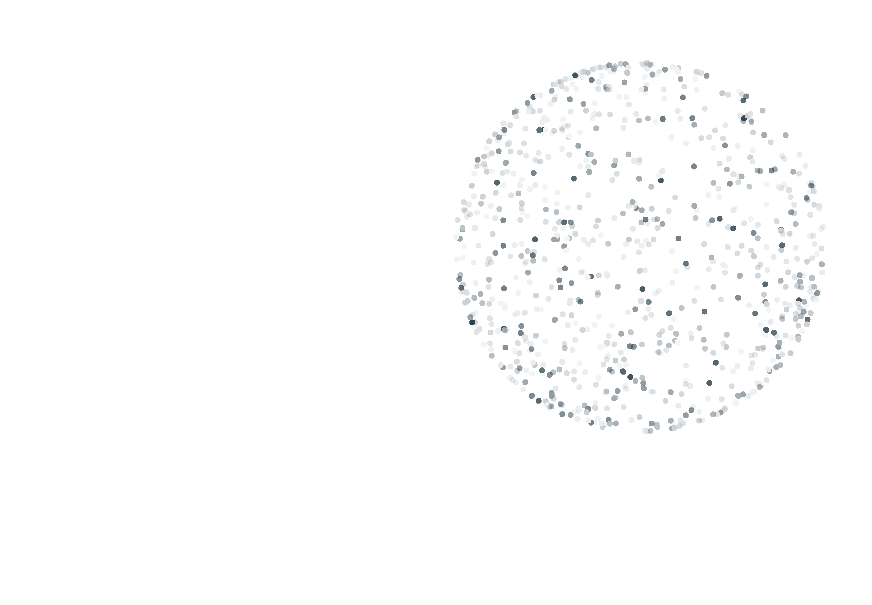
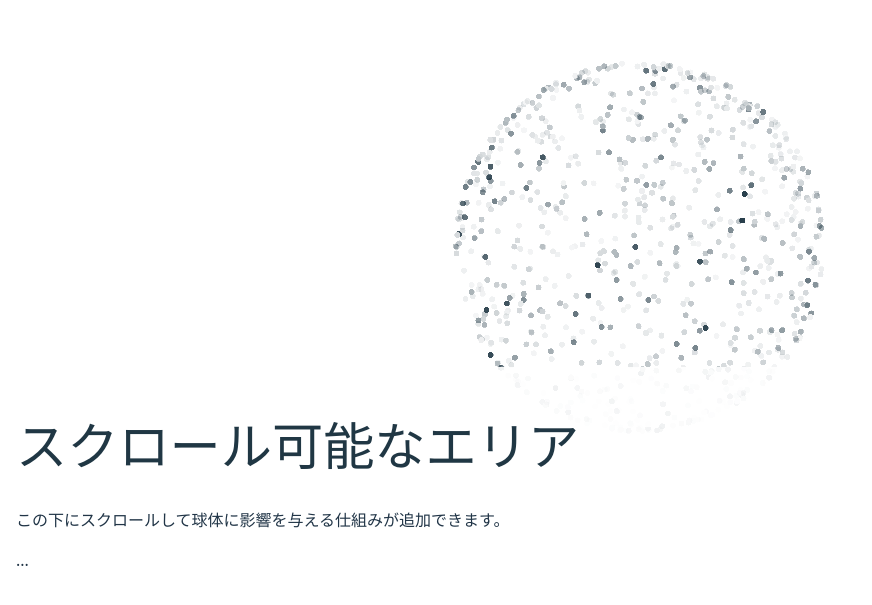
Before and after one commit to NAKANA0/particle-sphere-app-v2, a React (Vite) app: page / in a window 1280 px wide. Shown: the part 153-758 px from the top of the page, without its empty margins (0-872 px from the left). Built offline with nearby package versions, Linux system fonts and the light colour scheme.

Commit message:
スクロール調整

```diff
--- a/src/App.jsx
+++ b/src/App.jsx
@@ -209,17 +209,42 @@ useEffect(() => {
 
 export default function App() {
   return (
+    <div style={{ position: 'relative', width: '100vw', height: '100vh', overflow: 'hidden' }}>
+      {/* 全画面 Canvas */}
       <Canvas
         camera={{ position: [0, 0, 6], fov: 75 }}
         gl={{ alpha: true }}
-  style={{ width: '100vw', height: '100svh', background: 'transparent' }}
+        style={{
+          position: 'absolute',
+          top: 0,
+          left: 0,
+          width: '100vw',
+          height: '100vh',
+          zIndex: 0,
+        }}
       >
-
-
         <ParticleSphere />
         <OrbitControls enableZoom={false} />
+      </Canvas>
 
-
-    </Canvas>
+      {/* 画面下35%のスクロール可能エリア */}
+      <div
+        style={{
+          position: 'absolute',
+          bottom: 0,
+          width: '100%',
+          height: '35vh',
+          overflowY: 'scroll',
+          background: 'rgba(255, 255, 255, 0.9)',
+          zIndex: 1,
+        }}
+      >
+        <div style={{ padding: '1rem', minHeight: '200vh' }}>
+          <h1 style={{ color: '#203744' }}>スクロール可能なエリア</h1>
+          <p>この下にスクロールして球体に影響を与える仕組みが追加できます。</p>
+          <p>...</p>
+        </div>
+      </div>
+    </div>
   );
 }
```
Lines whose indentation alone changed are shown as unchanged.
